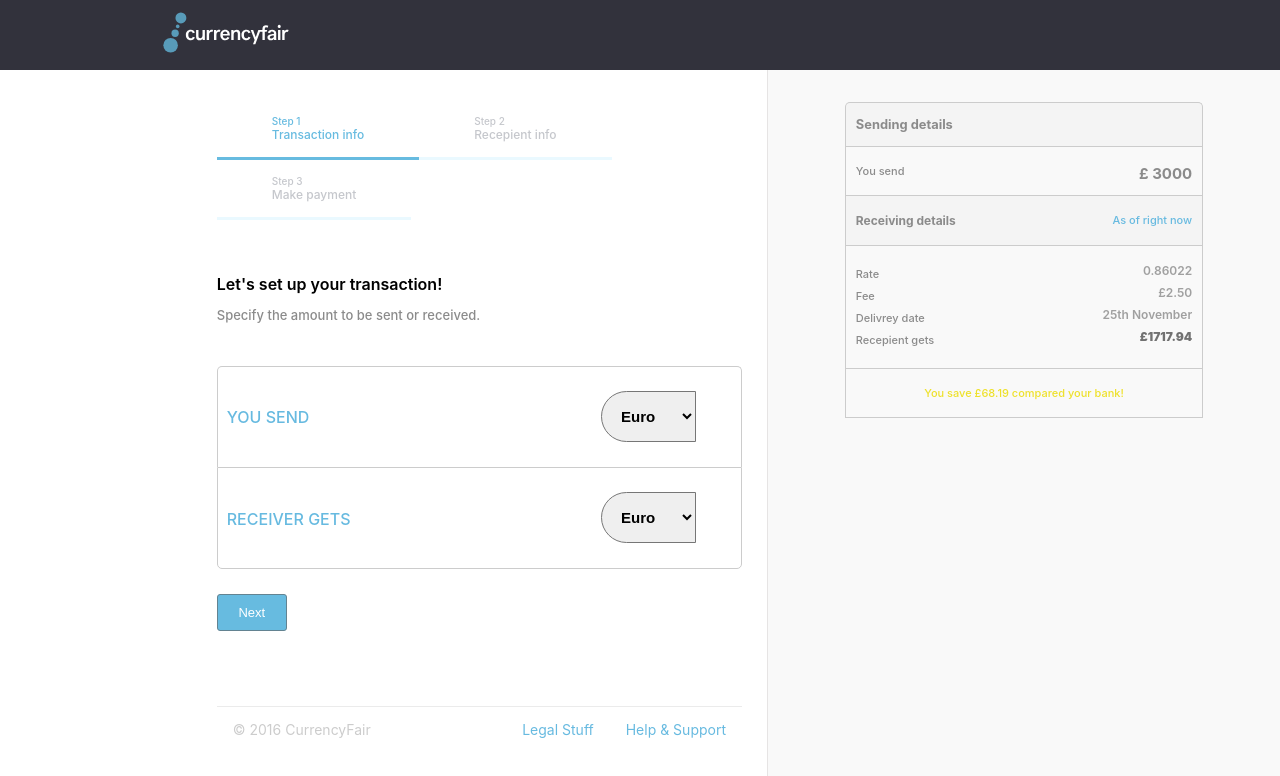
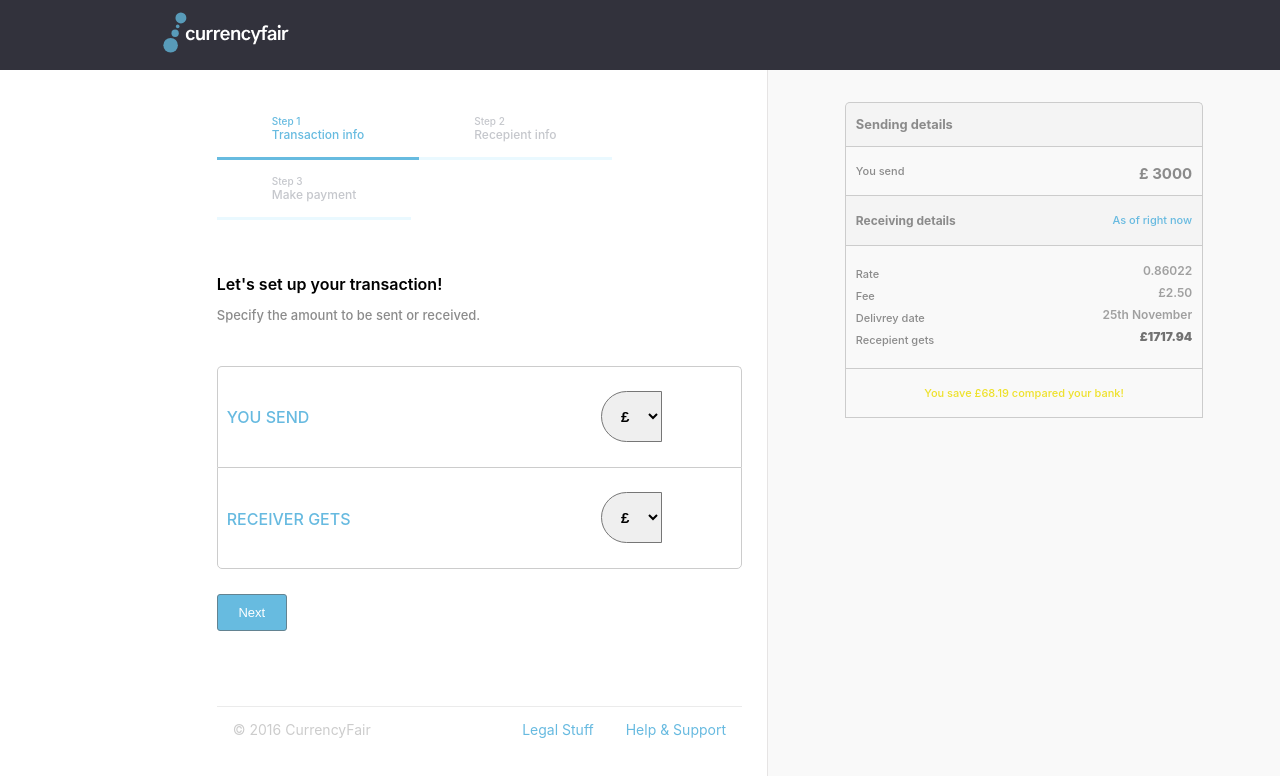
Before and after one commit to ThiBaptistella/CurrencyFair, a React (Create React App) app: page / in a window 1280 px wide. Shown: the top 776 px of the page. Built offline with nearby package versions, Linux system fonts and the light colour scheme.

Commit message:
add logic

```diff
--- a/src/components/details/sendDetails.js
+++ b/src/components/details/sendDetails.js
@@ -11,7 +11,7 @@ class sendDetails extends Component {
 				</div>
 				<div className="youSendDetails">
 					<span>You send</span>
-					<span className="value">£ 3000</span>
+					<span className="value">{this.props.currency}£ 3000</span>
 				</div>
 				<div className="receivingDetails">
 					<span>Receiving details</span>
--- a/src/components/transactionInfo/transactionForm.js
+++ b/src/components/transactionInfo/transactionForm.js
@@ -5,85 +5,81 @@ import "./transactionInfo.css";
 
 import Modal from '../modal/modal';
 
-const options = [
-  { value: 'euro', label: 'Euro' },
-  { value: 'dollar', label: 'Dollar' }
-];
-
 class TransactionForm extends Component {
 	constructor(props) {
         super(props);
         this.state = {
-            value: "",
+            currency: "",
             youSend: "",
             receiverGets: "",
-            code1: "",
-            code2: "",
-            code3: "",
-            code4: "",
-            code5: "",
-            code6: "",
             selectedOption: null,
             isShowing: false
         }
         this.handleSubmit = this.handleSubmit.bind(this);
+        this.handleChange = this.handleChange.bind(this);
+        this.handleInput = this.handleInput.bind(this);
     }
-    openModalHandler = () => {
-      this.setState({
-          isShowing: true
+    // openModalHandler = () => {
+    //   this.setState({
+    //       isShowing: true
+    //   });
+    // }
+    // closeModalHandler = () => {
+    //   this.setState({
+    //       isShowing: false
+    //   });
+    // }
+    handleChange = (e) => {
+      this.handleInput({
+        currency: e.target.value
+      })
+    }
+
+    handleInput(e) {
+      this.setState({ ...e }, () => {
+        console.log("this.state", this.state);
+
       });
     }
-    closeModalHandler = () => {
-      this.setState({
-          isShowing: false
-      });
-    }
-    handleChange = (e) => {
-      let {name, value} = e.target;
-      this.setState({
-        [name]: value,
-
-      });
-      console.log(e);
-    }
-
     handleSubmit(e){
         e.preventDefault();
-        this.setState({ [e.target.name]: e.target.value });
-        console.log(e);
+        this.setState({ [e.target.name]: e.target.value }, () => { console.log(this.state.name) })
         //Send state to the server code
+
     }
 
       render() {
-        const { selectedOption } = this.state;
         return (
           <div>
           <form onSubmit={this.handleSubmit}>
             <div className="field">
-                <input type="text" name="youSend" id="youSend" placeholder="$1000" />
-                <label htmlFor="youSend">You Send</label>
+                <input type="text" name="youSend" id="youSend" placeholder="$1000"   onChange={(e) => {
+                  this.handleInput({
+                    currency: e.target.value
+                  })
+                } } value={this.state.currency}/>
+
+              <label htmlFor="youSend">You Send</label>
                 <div className="flag-container">
                   <select
+                    onChange={this.handleChange}
                     className="flag"
-                    value={this.state.value}
                   >
-                    <option value="euro">Euro</option>
-                    <option value="dollar">Dollar</option>
+                    <option value="£">£</option>
+                    <option value="$">$</option>
                   </select>
                 </div>
             </div>
-
             <div className="field">
-                <input type="text" name="receiverGets" id="receiverGets" placeholder="£1000" />
+                <input type="text" name="receiverGets" id="receiverGets" placeholder="$1000" onChange={this.handleInput} value={this.state.currency} />
                 <label htmlFor="receiverGets">receiver gets</label>
                 <div className="flag-container">
                   <select
-
+                    onChange={this.handleChange}
                     className="flag"
-                    value={this.state.value}
                   >
-                    <option value="euro">Euro</option>
-                    <option value="dollar">Dollar</option>
+                    <option value="£">£</option>
+                    <option value="$">$</option>
                   </select>
                 </div>
             </div>
@@ -100,7 +96,7 @@ class TransactionForm extends Component {
          { this.state.isShowing ? <div onClick={this.closeModalHandler} className="back-drop"></div> : null }
 
 
-          <Modal
+          {/* <Modal
               show={this.state.isShowing}
               close={this.closeModalHandler}>
                 <div className="code-container">
@@ -118,7 +114,8 @@ class TransactionForm extends Component {
                 </div>
 
 
-          </Modal></div>
+          </Modal> */}
+          </div>
 
         );
     }
```
